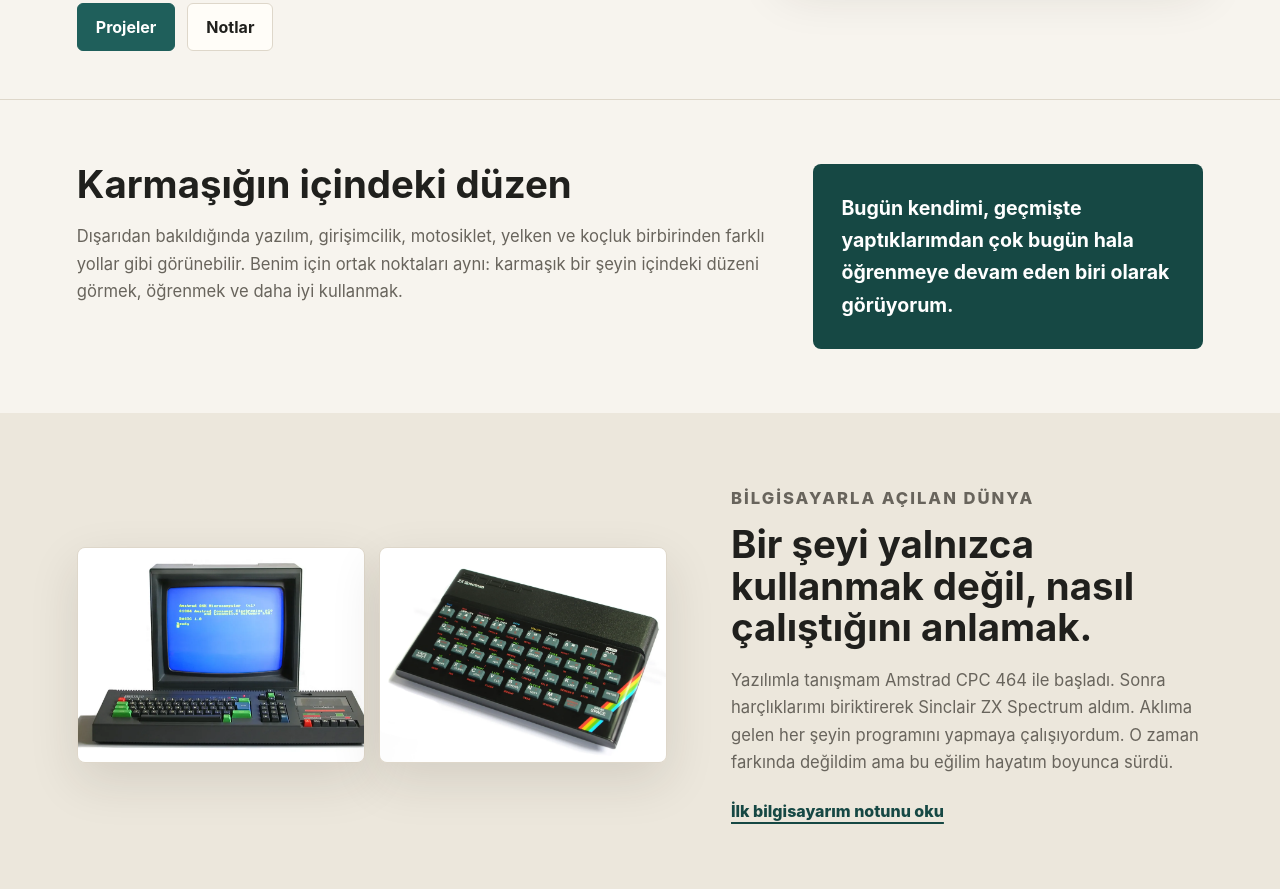
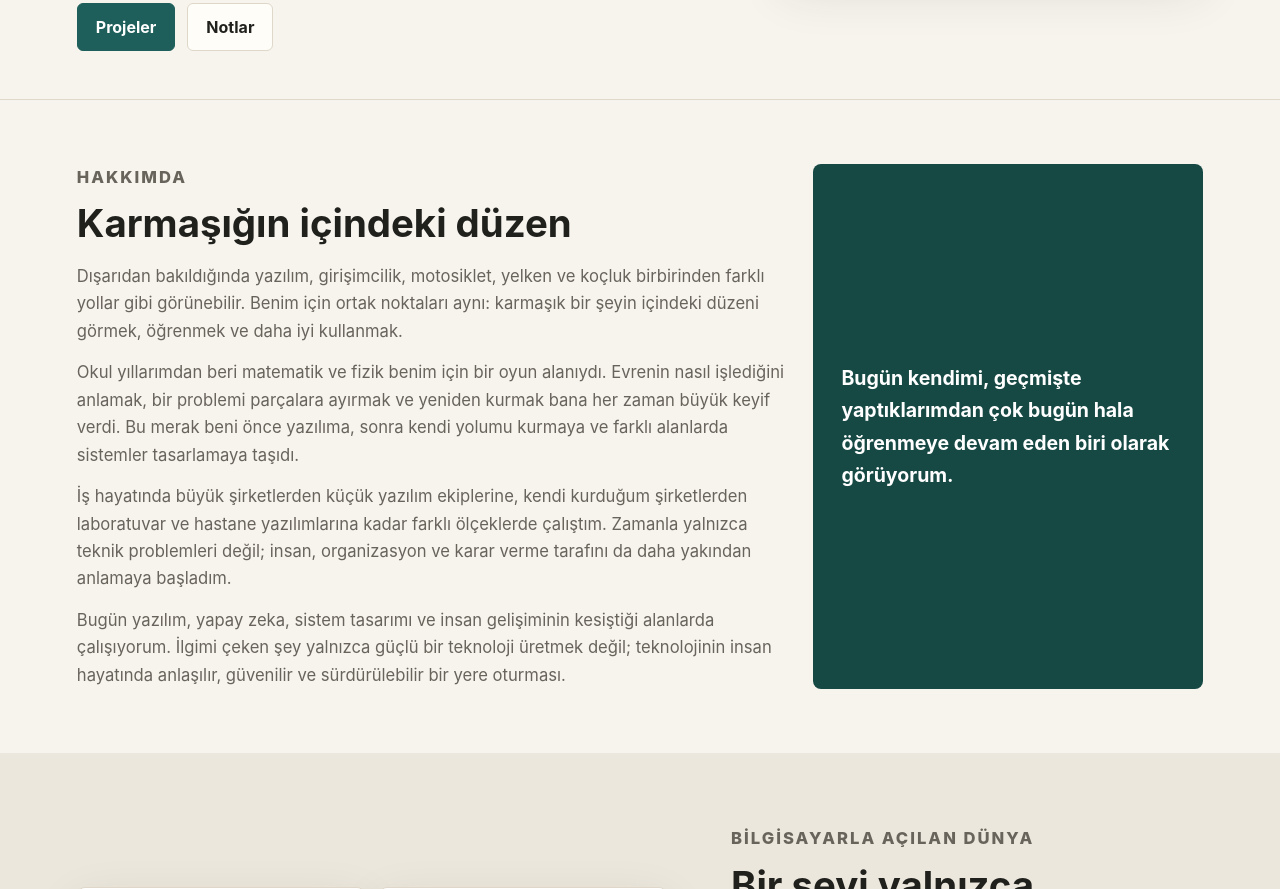
Before and after one commit to barank67/barankaya, a plain HTML site: page index.html in a window 1280 px wide. Shown: the part 715-1604 px from the top of the page. Drawn offline with Linux system fonts and the light colour scheme.

Commit message:
Expand about section

```diff
--- a/assets/css/style.css
+++ b/assets/css/style.css
@@ -200,6 +200,10 @@
 .questions li {
   color: var(--muted);
   font-size: 1.04rem;
+}
+
+.intro-grid p + p {
+  margin-top: 14px;
 }
 
 .intro-grid h2,
--- a/index.html
+++ b/index.html
@@ -46,11 +46,30 @@
 
       <section class="section intro-grid">
         <div>
+          <p class="eyebrow">Hakkımda</p>
           <h2>Karmaşığın içindeki düzen</h2>
           <p>
             Dışarıdan bakıldığında yazılım, girişimcilik, motosiklet, yelken ve koçluk
             birbirinden farklı yollar gibi görünebilir. Benim için ortak noktaları aynı:
             karmaşık bir şeyin içindeki düzeni görmek, öğrenmek ve daha iyi kullanmak.
+          </p>
+          <p>
+            Okul yıllarımdan beri matematik ve fizik benim için bir oyun alanıydı.
+            Evrenin nasıl işlediğini anlamak, bir problemi parçalara ayırmak ve yeniden
+            kurmak bana her zaman büyük keyif verdi. Bu merak beni önce yazılıma, sonra
+            kendi yolumu kurmaya ve farklı alanlarda sistemler tasarlamaya taşıdı.
+          </p>
+          <p>
+            İş hayatında büyük şirketlerden küçük yazılım ekiplerine, kendi kurduğum
+            şirketlerden laboratuvar ve hastane yazılımlarına kadar farklı ölçeklerde
+            çalıştım. Zamanla yalnızca teknik problemleri değil; insan, organizasyon ve
+            karar verme tarafını da daha yakından anlamaya başladım.
+          </p>
+          <p>
+            Bugün yazılım, yapay zeka, sistem tasarımı ve insan gelişiminin kesiştiği
+            alanlarda çalışıyorum. İlgimi çeken şey yalnızca güçlü bir teknoloji üretmek
+            değil; teknolojinin insan hayatında anlaşılır, güvenilir ve sürdürülebilir
+            bir yere oturması.
           </p>
         </div>
         <div class="quote-panel">
```
